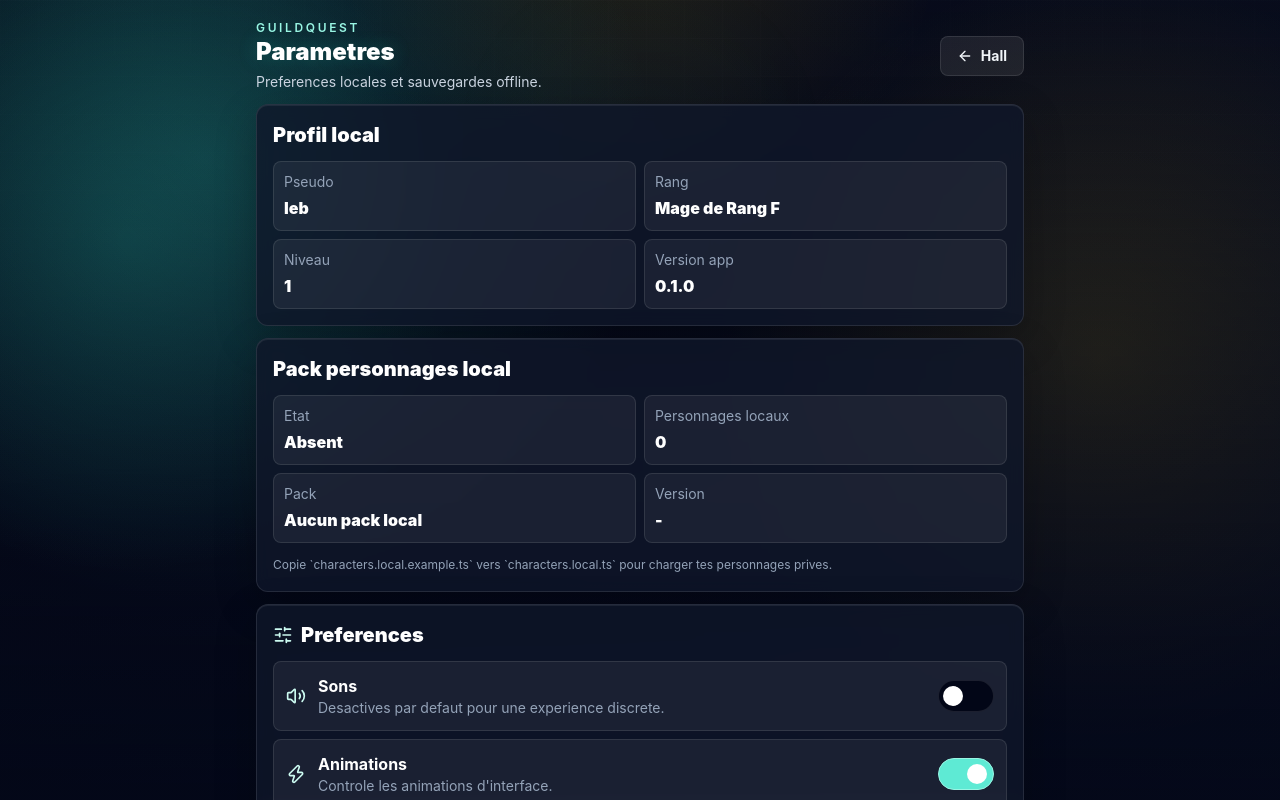
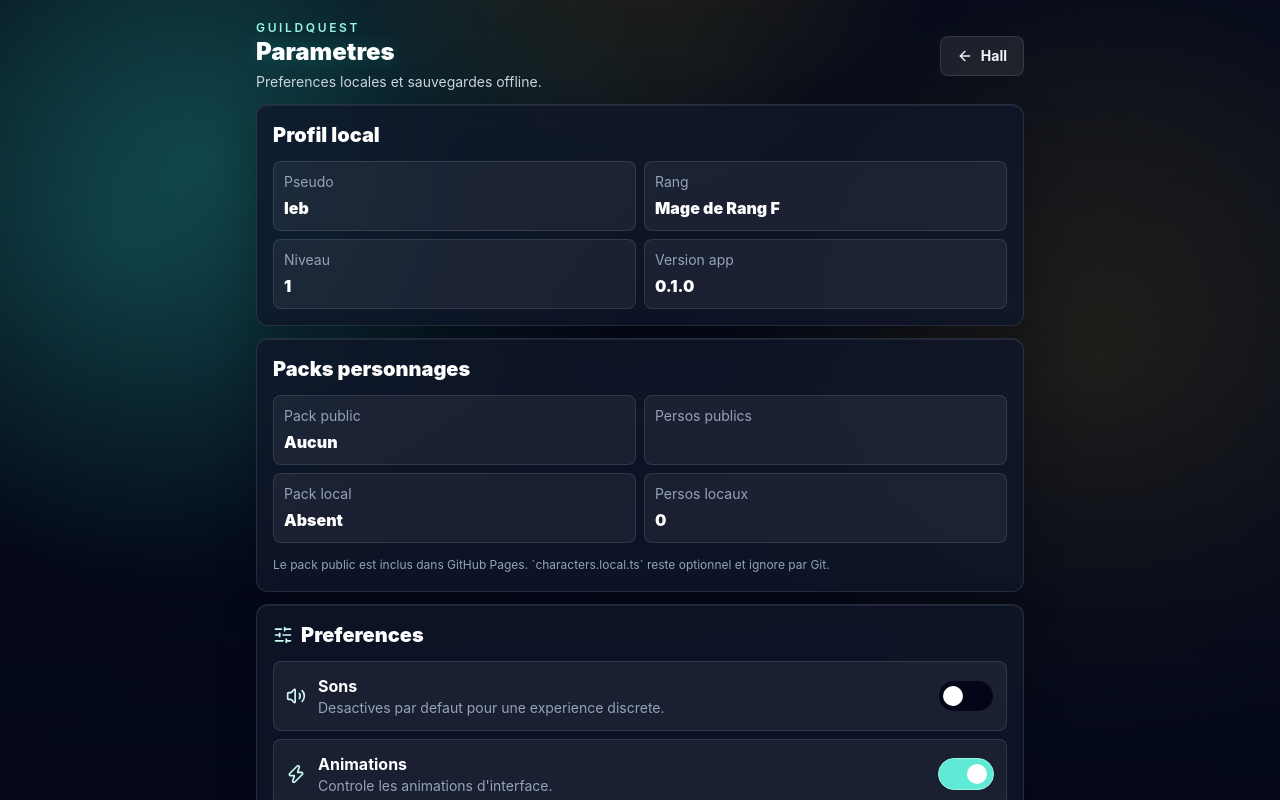
Before and after one commit to Portg4s/GuildQuest, a React (Vite) app: page / in a window 1280 px wide. Both pictures are taken after a click on the button "Parametres". Shown: the top 800 px of the page. Built offline with nearby package versions, Linux system fonts and the light colour scheme.

Commit message:
Prepare GitHub Pages deployment with character

```diff
--- a/src/features/settings/SettingsScreen.tsx
+++ b/src/features/settings/SettingsScreen.tsx
@@ -87,21 +87,21 @@ export function SettingsScreen({
       </article>
 
       <article className="guild-card p-4">
-        <h2 className="text-xl font-black text-white">Pack personnages local</h2>
+        <h2 className="text-xl font-black text-white">Packs personnages</h2>
         <div className="mt-3 grid grid-cols-2 gap-2">
-          <SettingStat label="Etat" value={characterRegistryInfo.localPackDetected ? "Detecte" : "Absent"} />
-          <SettingStat label="Personnages locaux" value={characterRegistryInfo.localCount} />
-          <SettingStat label="Pack" value={characterRegistryInfo.localPackName ?? "Aucun pack local"} />
-          <SettingStat label="Version" value={characterRegistryInfo.localPackVersion ?? "-"} />
+          <SettingStat label="Pack public" value={characterRegistryInfo.publicPackName ?? "Aucun"} />
+          <SettingStat label="Persos publics" value={characterRegistryInfo.publicCount} />
+          <SettingStat label="Pack local" value={characterRegistryInfo.localPackDetected ? "Detecte" : "Absent"} />
+          <SettingStat label="Persos locaux" value={characterRegistryInfo.localCount} />
         </div>
+        <p className="mt-3 text-xs leading-5 text-slate-400">
+          Le pack public est inclus dans GitHub Pages. `characters.local.ts` reste optionnel et ignore par Git.
+        </p>
         {characterRegistryInfo.invalidLocalCount > 0 && (
           <p className="mt-3 rounded-lg border border-amber-200/25 bg-amber-300/10 p-3 text-sm font-semibold text-amber-100">
             {characterRegistryInfo.invalidLocalCount} entree(s) locale(s) ignoree(s). Verifie `characters.local.ts`.
           </p>
         )}
-        <p className="mt-3 text-xs leading-5 text-slate-400">
-          Copie `characters.local.example.ts` vers `characters.local.ts` pour charger tes personnages prives.
-        </p>
       </article>
 
       <article className="guild-card p-4">
@@ -193,7 +193,8 @@ export function SettingsScreen({
         </p>
         {copyStatus && <p className="mt-2 text-xs font-semibold text-teal-100">{copyStatus}</p>}
         <p className="mt-3 text-xs leading-5 text-amber-100">
-          Attention : si `public/private-assets` contient des images privees, ne publie pas le build `dist` tel quel.
+          Attention : si `public/private-assets` contient des images publiees, elles seront incluses dans le build.
+          Verifie les droits avant de deployer.
         </p>
       </article>
 
@@ -210,8 +211,8 @@ export function SettingsScreen({
           <p>iPhone/Safari : ouvre l'URL, puis Partager et Sur l'ecran d'accueil.</p>
           <p>Android/Chrome : ouvre l'URL, puis menu et Ajouter a l'ecran d'accueil.</p>
           <p>
-            Cette version publique utilise uniquement les placeholders du repo. Les images privees locales ne sont pas
-            publiees.
+            Cette version publique peut inclure les images placees dans `public/private-assets`. Verifie les droits des
+            assets avant chaque publication.
           </p>
           <p>
             Les donnees restent sur l'appareil via IndexedDB. Pense a exporter un JSON pour sauvegarder ta progression.
--- a/vite.config.ts
+++ b/vite.config.ts
@@ -1,22 +1,7 @@
-import { rm } from "node:fs/promises";
 import path from "node:path";
 import react from "@vitejs/plugin-react";
-import { defineConfig, type PluginOption } from "vite";
+import { defineConfig } from "vite";
 import { VitePWA } from "vite-plugin-pwa";
-
-function cleanPrivateAssetsForPages(enabled: boolean): PluginOption {
-  return {
-    name: "guildquest-clean-private-assets-for-pages",
-    apply: "build",
-    async closeBundle() {
-      if (!enabled) {
-        return;
-      }
-
-      await rm(path.resolve(__dirname, "dist/private-assets"), { recursive: true, force: true });
-    }
-  };
-}
 
 export default defineConfig(({ mode }) => {
   const base = mode === "pages" ? "/GuildQuest/" : "/";
@@ -54,11 +39,9 @@ export default defineConfig(({ mode }) => {
           ]
         },
         workbox: {
-          globPatterns: ["**/*.{js,css,html,svg,ico,png,json}"],
-          globIgnores: ["**/private-assets/**"]
+          globPatterns: ["**/*.{js,css,html,svg,ico,png,webp,json}"]
         }
-      }),
-      cleanPrivateAssetsForPages(mode === "pages")
+      })
     ],
     resolve: {
       alias: {
```
Also changed, not shown: 2 other files (tests, documents, lock files or other folders).
